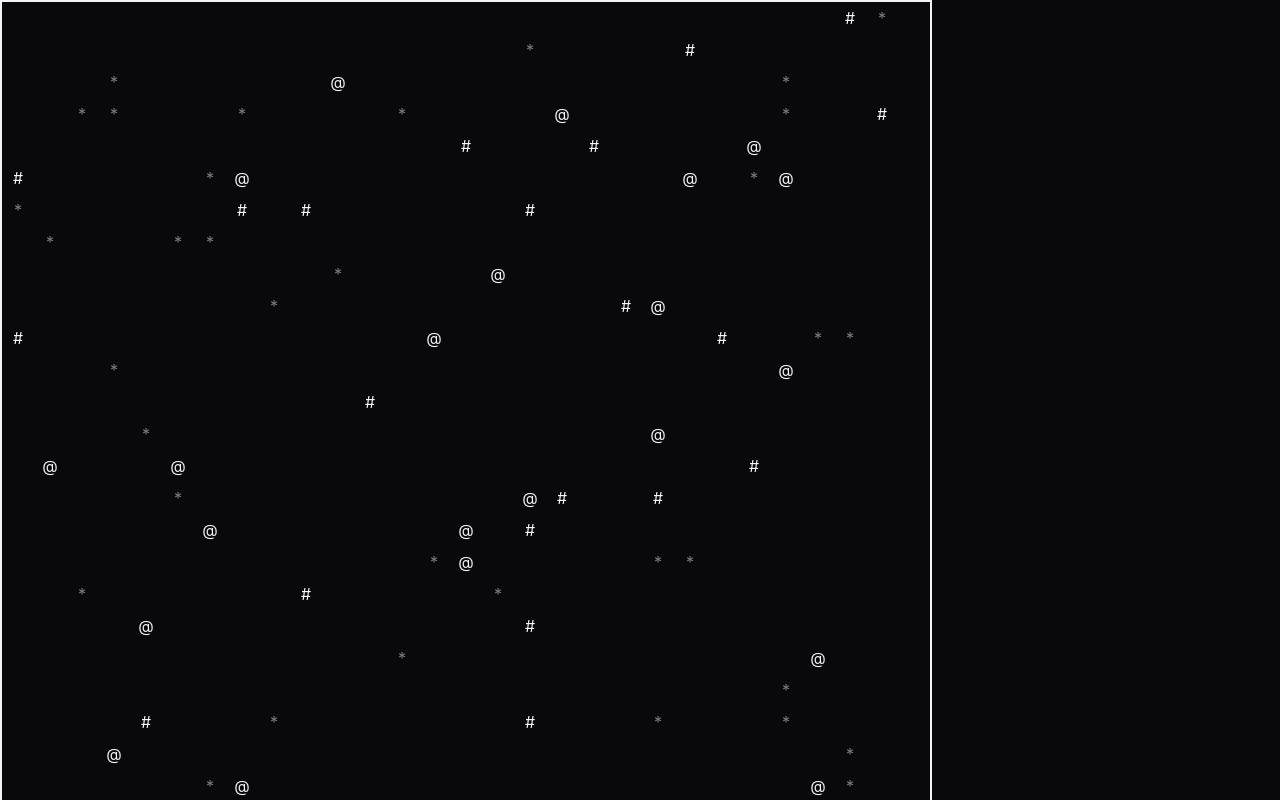
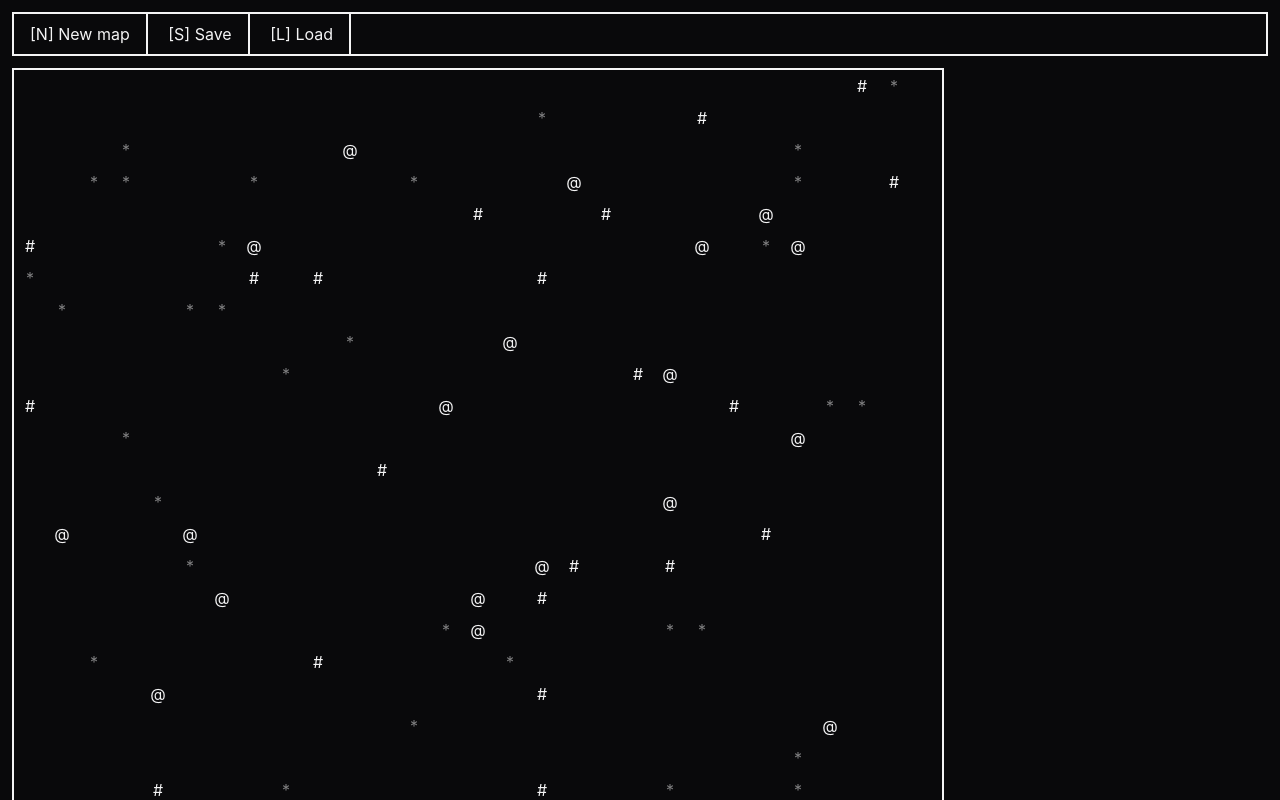
Before and after one commit to Luhmeiy/scifi, a SvelteKit app: page / in a window 1280 px wide. Shown: the top 800 px of the page. Built offline with nearby package versions, Linux system fonts and the light colour scheme.

Commit message:
feat(map): add navbar

```diff
--- /dev/null
+++ b/src/components/navbar.svelte
@@ -0,0 +1,29 @@
+<script lang="ts">
+	import NavbarButton from './navbarButton.svelte';
+
+	const newMap = () => console.log('New map');
+	const save = () => console.log('Save');
+	const load = () => console.log('Load');
+
+	const onKeyDown = (e: KeyboardEvent) => {
+		switch (e.key) {
+			case 'n':
+				newMap();
+				break;
+			case 's':
+				save();
+				break;
+			case 'l':
+				load();
+				break;
+		}
+	};
+</script>
+
+<nav class="border-2">
+	<NavbarButton title="[N] New map" onClick={newMap} />
+	<NavbarButton title="[S] Save" onClick={save} />
+	<NavbarButton title="[L] Load" onClick={load} />
+</nav>
+
+<svelte:window on:keydown={onKeyDown} />
--- /dev/null
+++ b/src/components/navbarButton.svelte
@@ -0,0 +1,10 @@
+<script lang="ts">
+	let { title, onClick }: { title: string; onClick: () => void } = $props();
+</script>
+
+<button
+	class="cursor-pointer border-r-2 px-4 py-2 transition-all duration-200 hover:font-bold"
+	onclick={onClick}
+>
+	{title}
+</button>
--- a/src/routes/+layout.svelte
+++ b/src/routes/+layout.svelte
@@ -2,6 +2,7 @@
 	import './layout.css';
 	import favicon from '#lib/assets/favicon.svg';
 	import type { LayoutProps } from './$types';
+	import Navbar from '../components/navbar.svelte';
 
 	let { children }: LayoutProps = $props();
 </script>
@@ -10,6 +11,8 @@
 	<link rel="icon" href={favicon} />
 </svelte:head>
 
-<div class="min-h-dvh bg-zinc-950 text-zinc-100 transition-all">
+<div class="flex min-h-dvh flex-col gap-3 bg-zinc-950 p-3 text-zinc-100 transition-all">
+	<Navbar />
+
 	{@render children()}
 </div>
```
